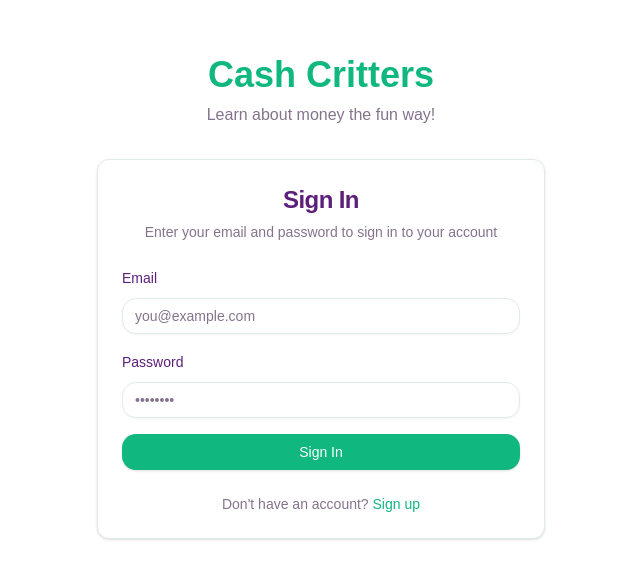
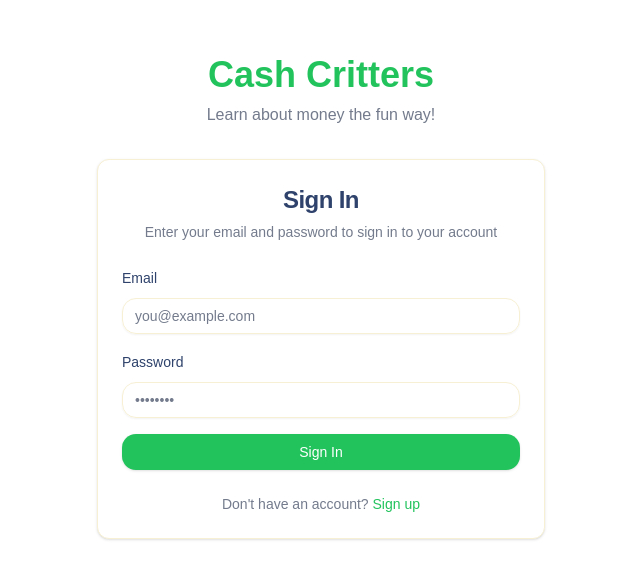
Before and after one commit to startupsandcode/CashCritters-V2, a Next.js app: page /auth/signin in a window 1280 px wide. Shown: the part 103-682 px from the top of the page, without its empty margins (319-959 px from the left). Built offline with nearby package versions, Linux system fonts and the light colour scheme; no server answers.

Commit message:
updated theme

```diff
--- a/src/pages/learn.tsx
+++ b/src/pages/learn.tsx
@@ -107,7 +107,7 @@ export default function Learn() {
   return (
     <>
       <Head>
-        <title>Learn | KidsFin</title>
+        <title>Learn | Cash Critters</title>
         <meta name="description" content="Learn about money and finance" />
       </Head>
 
--- a/src/pages/savings.tsx
+++ b/src/pages/savings.tsx
@@ -117,7 +117,7 @@ export default function Savings() {
   return (
     <>
       <Head>
-        <title>Savings Tracker | KidsFin</title>
+        <title>Savings Tracker | Cash Critters</title>
         <meta name="description" content="Track your savings goals" />
       </Head>
 
--- a/src/styles/globals.css
+++ b/src/styles/globals.css
@@ -29,73 +29,73 @@ body {
 
 @layer base {
   :root {
-    --background: 140 70% 97%;
-    --foreground: 280 60% 30%;
+    --background: 47 95% 97%;
+    --foreground: 220 40% 30%;
     --card: 0 0% 100%;
-    --card-foreground: 280 60% 30%;
+    --card-foreground: 220 40% 30%;
     --popover: 0 0% 100%;
-    --popover-foreground: 280 60% 30%;
-    --primary: 160 84% 39%;
+    --popover-foreground: 220 40% 30%;
+    --primary: 142 70% 45%;
     --primary-foreground: 0 0% 100%;
-    --secondary: 40 96% 65%;
-    --secondary-foreground: 280 60% 30%;
-    --muted: 140 30% 94%;
-    --muted-foreground: 280 10% 50%;
-    --accent: 340 82% 52%;
+    --secondary: 35 100% 65%;
+    --secondary-foreground: 220 40% 30%;
+    --muted: 47 70% 94%;
+    --muted-foreground: 220 10% 50%;
+    --accent: 358 85% 60%;
     --accent-foreground: 0 0% 100%;
     --destructive: 0 84% 60%;
     --destructive-foreground: 0 0% 100%;
-    --border: 140 30% 90%;
-    --input: 140 30% 90%;
-    --ring: 160 84% 39%;
-    --chart-1: 340 82% 52%;
-    --chart-2: 40 96% 65%;
-    --chart-3: 160 84% 39%;
-    --chart-4: 280 60% 60%;
-    --chart-5: 200 90% 60%;
+    --border: 47 70% 90%;
+    --input: 47 70% 90%;
+    --ring: 142 70% 45%;
+    --chart-1: 358 85% 60%;
+    --chart-2: 35 100% 65%;
+    --chart-3: 142 70% 45%;
+    --chart-4: 220 70% 60%;
+    --chart-5: 190 90% 60%;
     --radius: 1rem;
-    --sidebar-background: 140 70% 97%;
-    --sidebar-foreground: 280 60% 30%;
-    --sidebar-primary: 160 84% 39%;
+    --sidebar-background: 47 95% 97%;
+    --sidebar-foreground: 220 40% 30%;
+    --sidebar-primary: 142 70% 45%;
     --sidebar-primary-foreground: 0 0% 100%;
-    --sidebar-accent: 340 82% 52%;
+    --sidebar-accent: 358 85% 60%;
     --sidebar-accent-foreground: 0 0% 100%;
-    --sidebar-border: 140 30% 90%;
-    --sidebar-ring: 160 84% 39%;
+    --sidebar-border: 47 70% 90%;
+    --sidebar-ring: 142 70% 45%;
   }
   .dark {
-    --background: 280 50% 10%;
+    --background: 220 40% 10%;
     --foreground: 0 0% 95%;
-    --card: 280 50% 12%;
+    --card: 220 40% 12%;
     --card-foreground: 0 0% 95%;
-    --popover: 280 50% 12%;
+    --popover: 220 40% 12%;
     --popover-foreground: 0 0% 95%;
-    --primary: 160 84% 39%;
+    --primary: 142 70% 45%;
     --primary-foreground: 0 0% 100%;
-    --secondary: 40 96% 65%;
-    --secondary-foreground: 280 60% 30%;
-    --muted: 280 30% 20%;
+    --secondary: 35 100% 65%;
+    --secondary-foreground: 220 40% 30%;
+    --muted: 220 30% 20%;
     --muted-foreground: 0 0% 75%;
-    --accent: 340 82% 52%;
+    --accent: 358 85% 60%;
     --accent-foreground: 0 0% 100%;
     --destructive: 0 62.8% 30.6%;
     --destructive-foreground: 0 0% 95%;
-    --border: 280 30% 20%;
-    --input: 280 30% 20%;
-    --ring: 160 84% 39%;
-    --chart-1: 340 82% 52%;
-    --chart-2: 40 96% 65%;
-    --chart-3: 160 84% 39%;
-    --chart-4: 280 60% 60%;
-    --chart-5: 200 90% 60%;
-    --sidebar-background: 280 50% 10%;
+    --border: 220 30% 20%;
+    --input: 220 30% 20%;
+    --ring: 142 70% 45%;
+    --chart-1: 358 85% 60%;
+    --chart-2: 35 100% 65%;
+    --chart-3: 142 70% 45%;
+    --chart-4: 220 70% 60%;
+    --chart-5: 190 90% 60%;
+    --sidebar-background: 220 40% 10%;
     --sidebar-foreground: 0 0% 95%;
-    --sidebar-primary: 160 84% 39%;
+    --sidebar-primary: 142 70% 45%;
     --sidebar-primary-foreground: 0 0% 100%;
-    --sidebar-accent: 340 82% 52%;
+    --sidebar-accent: 358 85% 60%;
     --sidebar-accent-foreground: 0 0% 100%;
-    --sidebar-border: 280 30% 20%;
-    --sidebar-ring: 160 84% 39%;
+    --sidebar-border: 220 30% 20%;
+    --sidebar-ring: 142 70% 45%;
   }
 }
 
```
